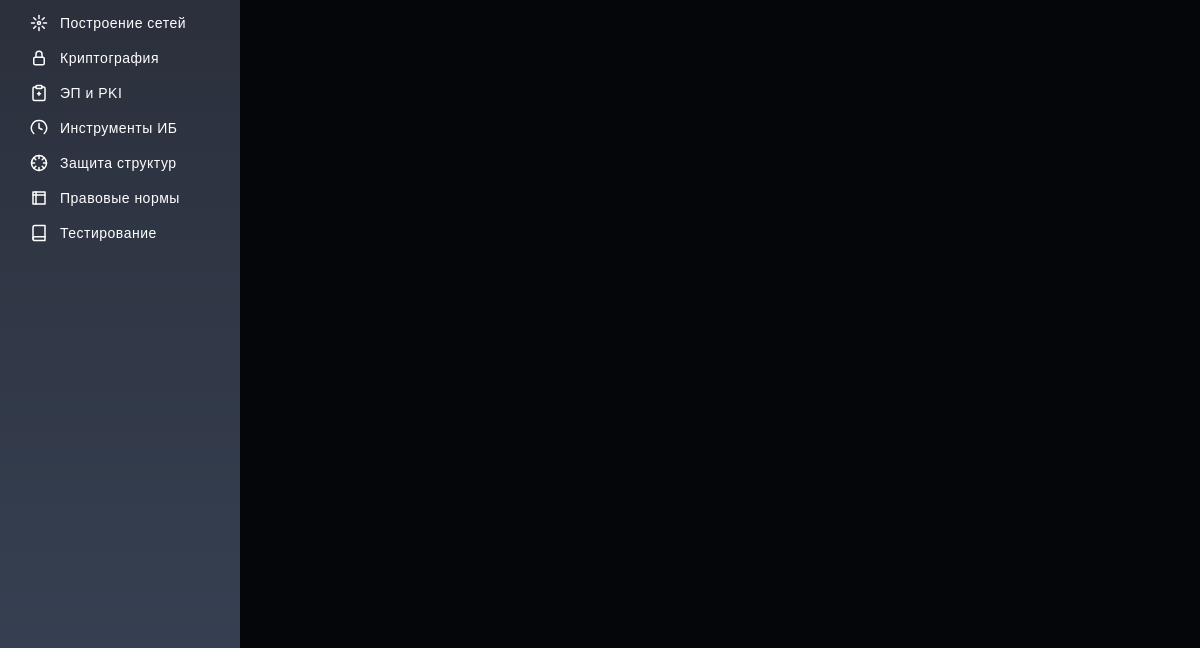
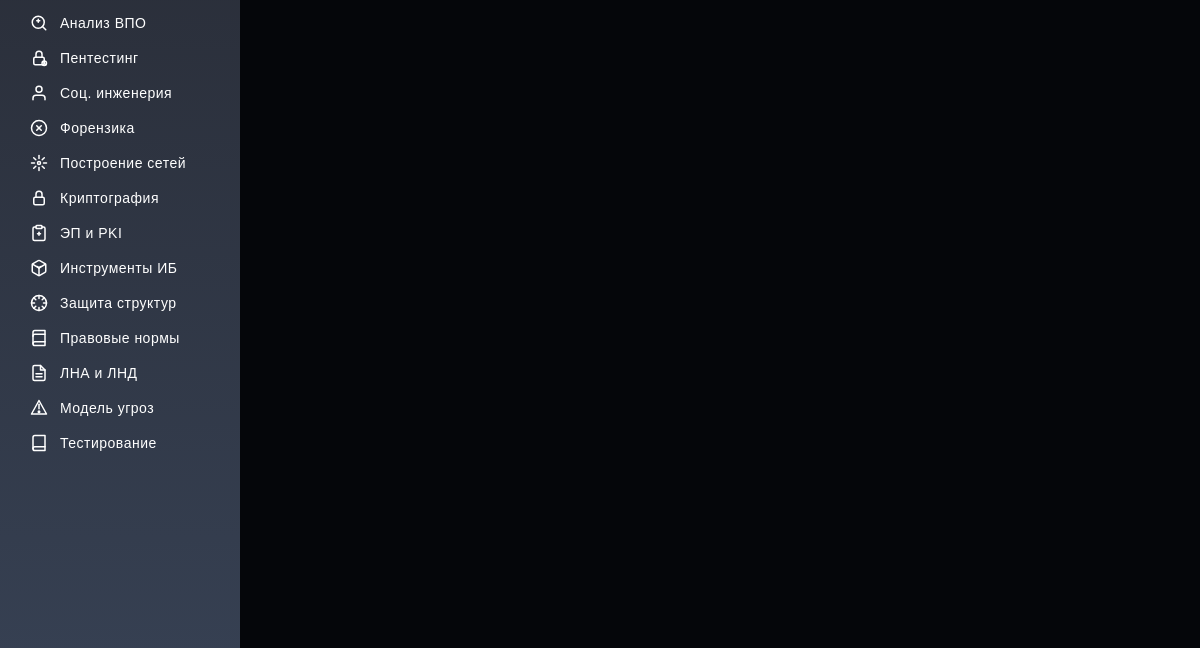
Before and after one commit to BerkutSolutions/berkut-cyber-base, an Electron app: page index.html in a window 1200 px wide. Shown: the part 152-800 px from the top of the page. Drawn offline with Linux system fonts and the light colour scheme; no server answers.

Commit message:
Update index.html

```diff
--- a/index.html
+++ b/index.html
@@ -3,7 +3,6 @@
 <head>
   <meta charset="UTF-8">
   <meta name="viewport" content="width=device-width, initial-scale=1.0">
-  <!-- Добавляем Content Security Policy -->
   <meta http-equiv="Content-Security-Policy" content="default-src 'self'; style-src 'self' 'unsafe-inline'; script-src 'self';">
   <title>Berkut Cyber Base</title>
   <link rel="stylesheet" href="assets/styles.css">
@@ -38,6 +37,38 @@
           </svg>
           Уязвимости
         </button>
+        <button class="sidebar-btn" data-section="malware-analysis">
+          <svg xmlns="http://www.w3.org/2000/svg" viewBox="0 0 24 24" fill="none" stroke="currentColor" stroke-width="2" stroke-linecap="round" stroke-linejoin="round">
+            <circle cx="11" cy="11" r="8"></circle>
+            <line x1="21" y1="21" x2="16.65" y2="16.65"></line>
+            <path d="M11 7v4M9 9h4"></path>
+          </svg>
+          Анализ ВПО
+        </button>
+        <button class="sidebar-btn" data-section="pentesting">
+          <svg xmlns="http://www.w3.org/2000/svg" viewBox="0 0 24 24" fill="none" stroke="currentColor" stroke-width="2" stroke-linecap="round" stroke-linejoin="round">
+            <rect x="5" y="11" width="14" height="10" rx="2" ry="2"></rect>
+            <path d="M8 11V7a4 4 0 0 1 8 0v4"></path>
+            <circle cx="19" cy="19" r="3"></circle>
+            <line x1="21" y1="21" x2="18.5" y2="18.5"></line>
+          </svg>
+          Пентестинг
+        </button>
+        <button class="sidebar-btn" data-section="social-engineering">
+          <svg xmlns="http://www.w3.org/2000/svg" viewBox="0 0 24 24" fill="none" stroke="currentColor" stroke-width="2" stroke-linecap="round" stroke-linejoin="round">
+            <path d="M20 21v-2a4 4 0 0 0-4-4H8a4 4 0 0 0-4 4v2"></path>
+            <circle cx="12" cy="7" r="4"></circle>
+          </svg>
+          Соц. инженерия
+        </button>
+        <button class="sidebar-btn" data-section="forensics">
+          <svg xmlns="http://www.w3.org/2000/svg" viewBox="0 0 24 24" fill="none" stroke="currentColor" stroke-width="2" stroke-linecap="round" stroke-linejoin="round">
+            <circle cx="12" cy="12" r="10"></circle>
+            <path d="M15 9l-6 6"></path>
+            <path d="M9 9l6 6"></path>
+          </svg>
+          Форензика
+        </button>
         <button class="sidebar-btn" data-section="network-building">
           <svg xmlns="http://www.w3.org/2000/svg" viewBox="0 0 24 24" fill="none" stroke="currentColor" stroke-width="2" stroke-linecap="round" stroke-linejoin="round">
             <circle cx="12" cy="12" r="2"></circle>
@@ -70,7 +101,10 @@
         </button>
         <button class="sidebar-btn" data-section="ib-tools">
           <svg xmlns="http://www.w3.org/2000/svg" viewBox="0 0 24 24" fill="none" stroke="currentColor" stroke-width="2" stroke-linecap="round" stroke-linejoin="round">
-            <path d="M12 2a10 10 0 0 0-7 17.32M12 2a10 10 0 0 1 7 17.32M12 6v6l4 2"></path>
+            <path d="M21 16V8a2 2 0 0 0-1-1.73l-7-4a2 2 0 0 0-2 0l-7 4A2 2 0 0 0 3 8v8a2 2 0 0 0 1 1.73l7 4a2 2 0 0 0 2 0l7-4A2 2 0 0 0 21 16z"></path>
+            <polyline points="3.27 6.96 12 12.01 20.73 6.96"></polyline>
+            <line x1="12" y1="22.08" x2="12" y2="12"></line>
+            <path d="M12 12l-2-2m2 2l2-2"></path>
           </svg>
           Инструменты ИБ
         </button>
@@ -83,10 +117,28 @@
         </button>
         <button class="sidebar-btn" data-section="legal-regulations">
           <svg xmlns="http://www.w3.org/2000/svg" viewBox="0 0 24 24" fill="none" stroke="currentColor" stroke-width="2" stroke-linecap="round" stroke-linejoin="round">
-            <path d="M4 4h16v16H4z"></path>
-            <path d="M4 8h16M8 4v16"></path>
+            <path d="M4 19.5A2.5 2.5 0 0 1 6.5 17H20"></path>
+            <path d="M6.5 2H20v20H6.5A2.5 2.5 0 0 1 4 19.5v-15A2.5 2.5 0 0 1 6.5 2z"></path>
+            <path d="M4 9.5A2.5 2.5 0 0 1 6.5 7H20"></path>
           </svg>
           Правовые нормы
+        </button>
+        <button class="sidebar-btn" data-section="lna-lnd">
+          <svg xmlns="http://www.w3.org/2000/svg" viewBox="0 0 24 24" fill="none" stroke="currentColor" stroke-width="2" stroke-linecap="round" stroke-linejoin="round">
+            <path d="M14 2H6a2 2 0 0 0-2 2v16a2 2 0 0 0 2 2h12a2 2 0 0 0 2-2V8z"></path>
+            <polyline points="14 2 14 8 20 8"></polyline>
+            <line x1="16" y1="13" x2="8" y2="13"></line>
+            <line x1="16" y1="17" x2="8" y2="17"></line>
+          </svg>
+          ЛНА и ЛНД
+        </button>
+        <button class="sidebar-btn" data-section="threat-model">
+          <svg xmlns="http://www.w3.org/2000/svg" viewBox="0 0 24 24" fill="none" stroke="currentColor" stroke-width="2" stroke-linecap="round" stroke-linejoin="round">
+            <path d="M12 2L2 20h20L12 2z"></path>
+            <line x1="12" y1="7" x2="12" y2="13"></line>
+            <circle cx="12" cy="17" r="1"></circle>
+          </svg>
+          Модель угроз
         </button>
         <button class="sidebar-btn" data-section="training">
           <svg xmlns="http://www.w3.org/2000/svg" viewBox="0 0 24 24" fill="none" stroke="currentColor" stroke-width="2" stroke-linecap="round" stroke-linejoin="round">
@@ -128,7 +180,6 @@
     </div>
   </div>
 
-  <!-- Подключаем скрипты -->
   <script src="assets/pages/osi.js"></script>
   <script src="assets/pages/networkBuilding.js"></script>
   <script src="assets/pages/vulnerabilities.js"></script>
@@ -138,5 +189,13 @@
   <script src="assets/pages/cryptography.js"></script>
   <script src="assets/pages/ibTools.js"></script>
   <script src="assets/pages/training.js"></script>
+  <script src="assets/pages/lnaLnd.js"></script>
+  <script src="assets/pages/threatModel.js"></script>
+  <script src="assets/lib/leader-line.min.js"></script>
+  <script src="assets/pages/malwareAnalysis.js"></script>
+  <script src="assets/pages/pentesting.js"></script>
+  <script src="assets/pages/socialEngineering.js"></script>
+  <script src="assets/pages/forensics.js"></script>
+  <script src="assets/lib/leader-line.min.js"></script>
   <script src="renderer.js"></script>
 </html>
```
